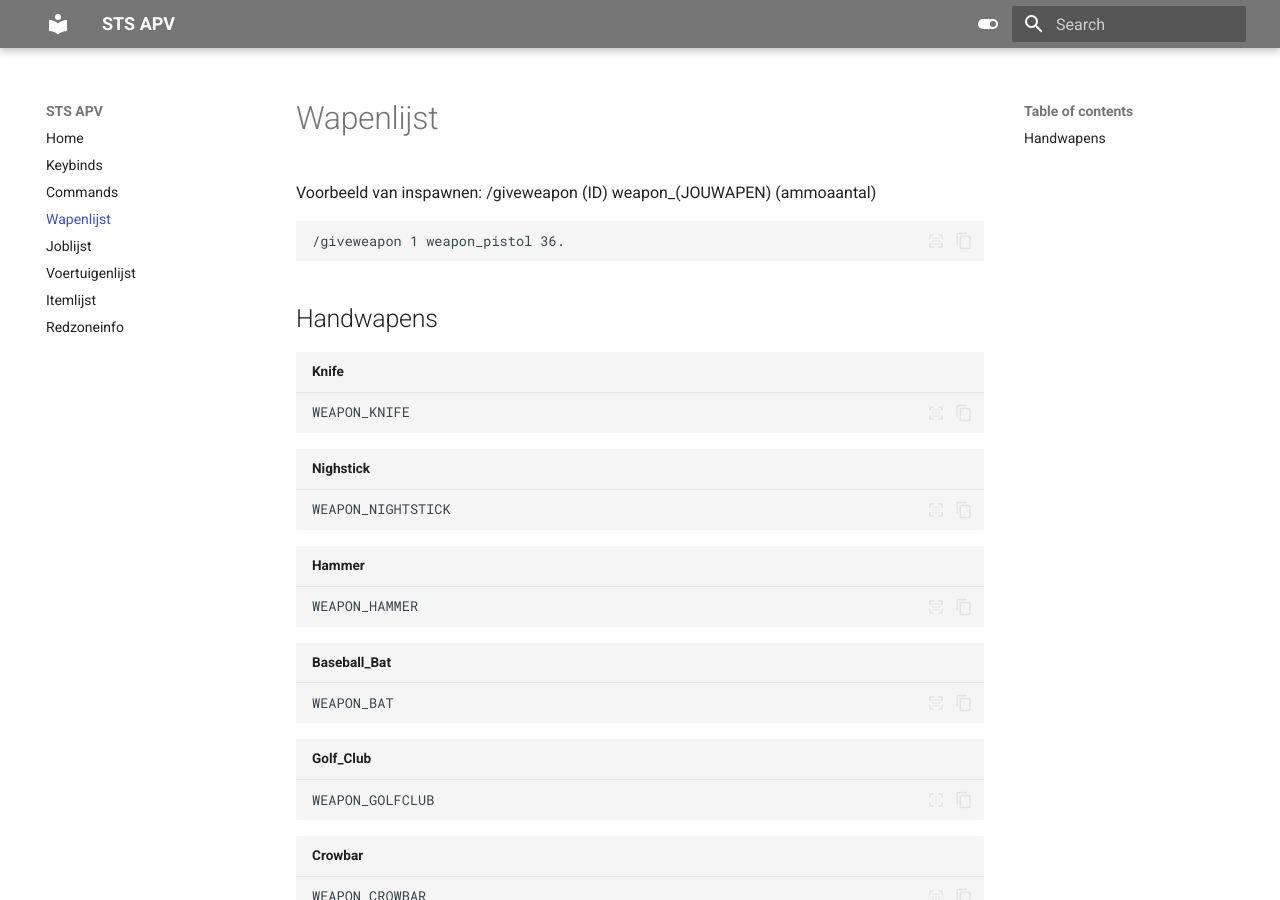
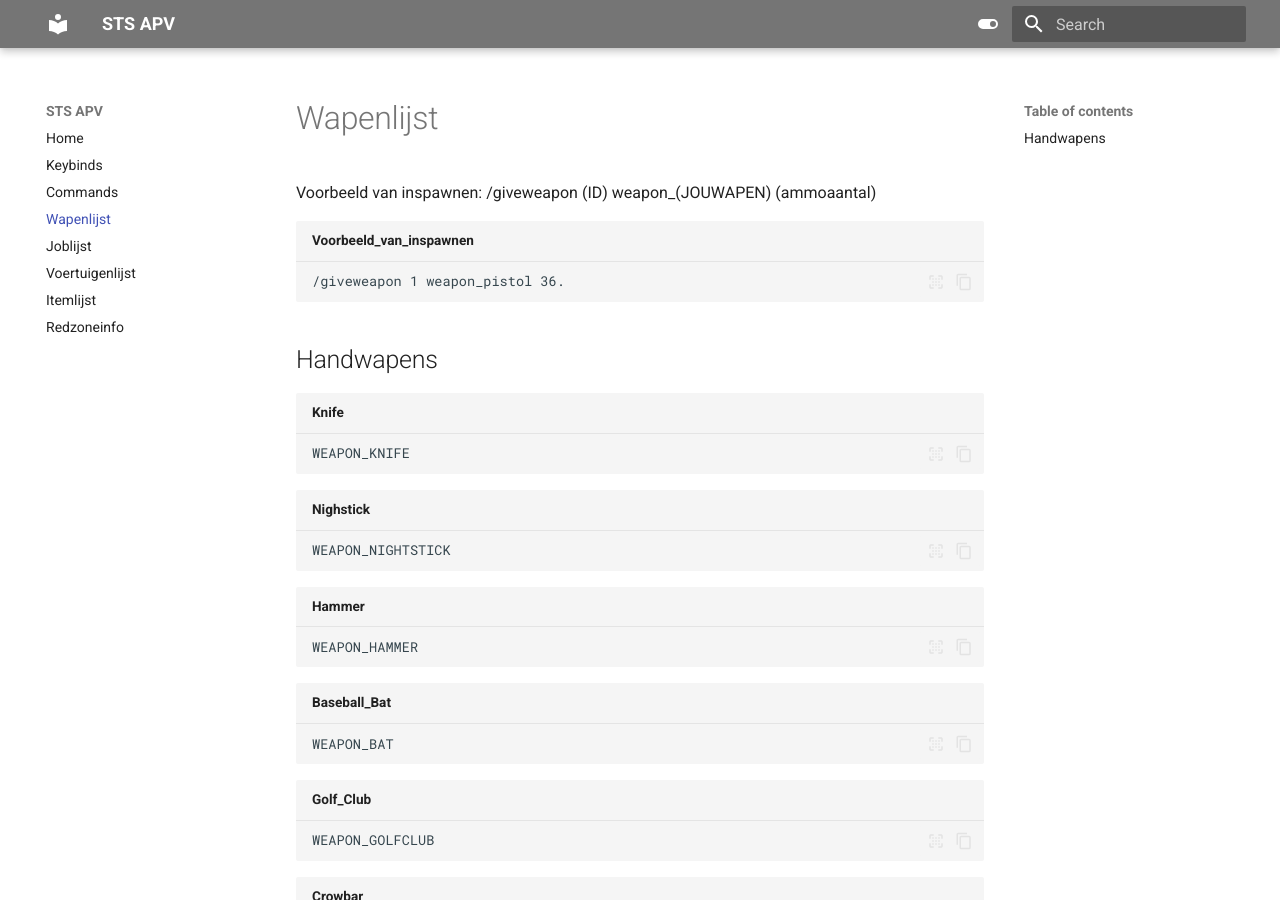
Before and after one commit to Welseyy/STSAPV, an MkDocs documentation site: the page built from docs/wapenlijst.md, in a window 1280 px wide and 900 px high. Built offline with MkDocs 1.6.1 and Material for MkDocs 9.7.7, drawn with Linux system fonts in a browser that asks for light colours.

Commit message:
Voorbeeld gefixt 7:08

````diff
--- a/docs/wapenlijst.md
+++ b/docs/wapenlijst.md
@@ -2,7 +2,7 @@
 
 Voorbeeld van inspawnen: /giveweapon (ID) weapon_(JOUWAPEN) (ammoaantal)
 
-``` ts
+``` ts title="Voorbeeld_van_inspawnen"
 /giveweapon 1 weapon_pistol 36.
 ```
 
````
